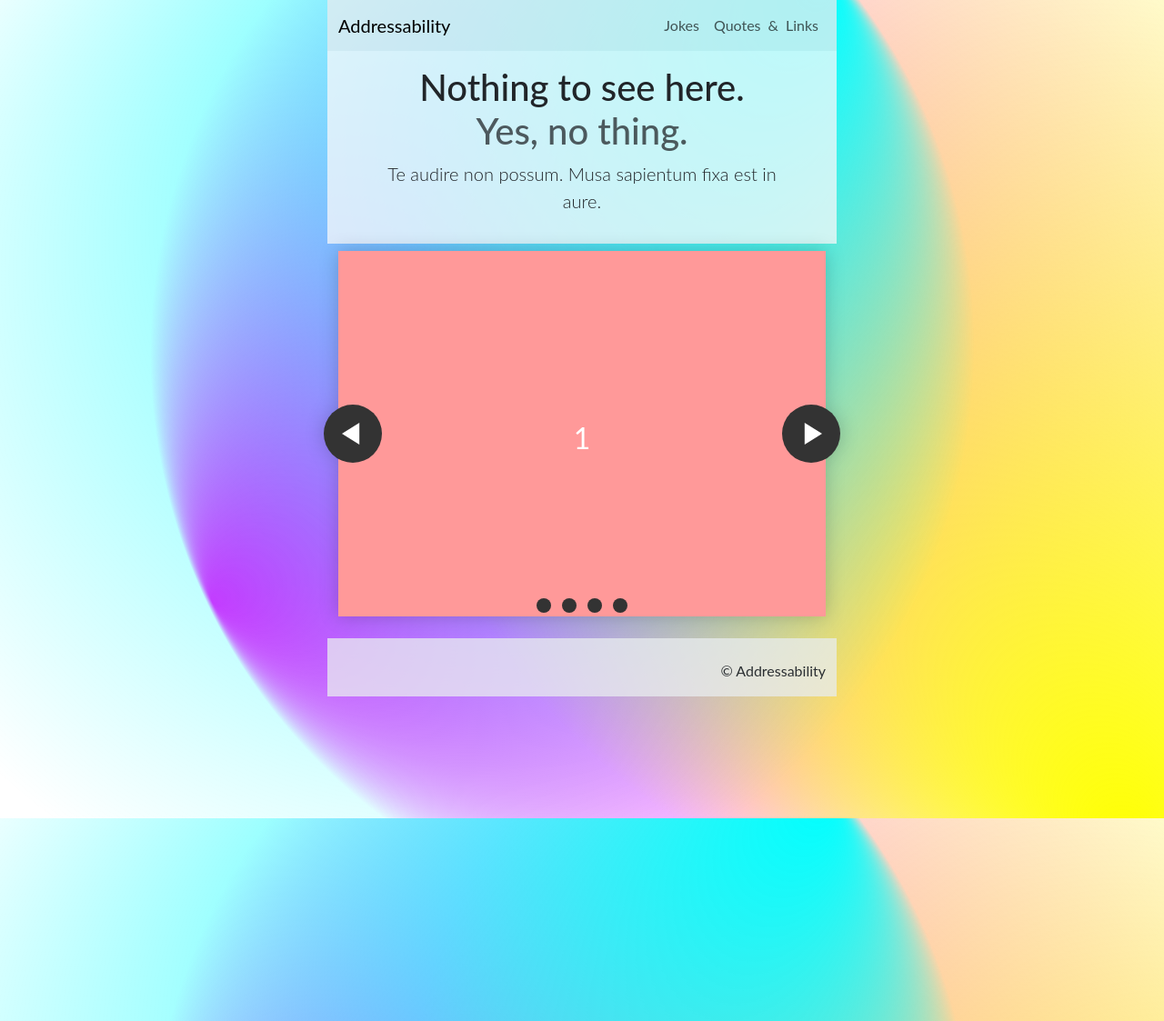
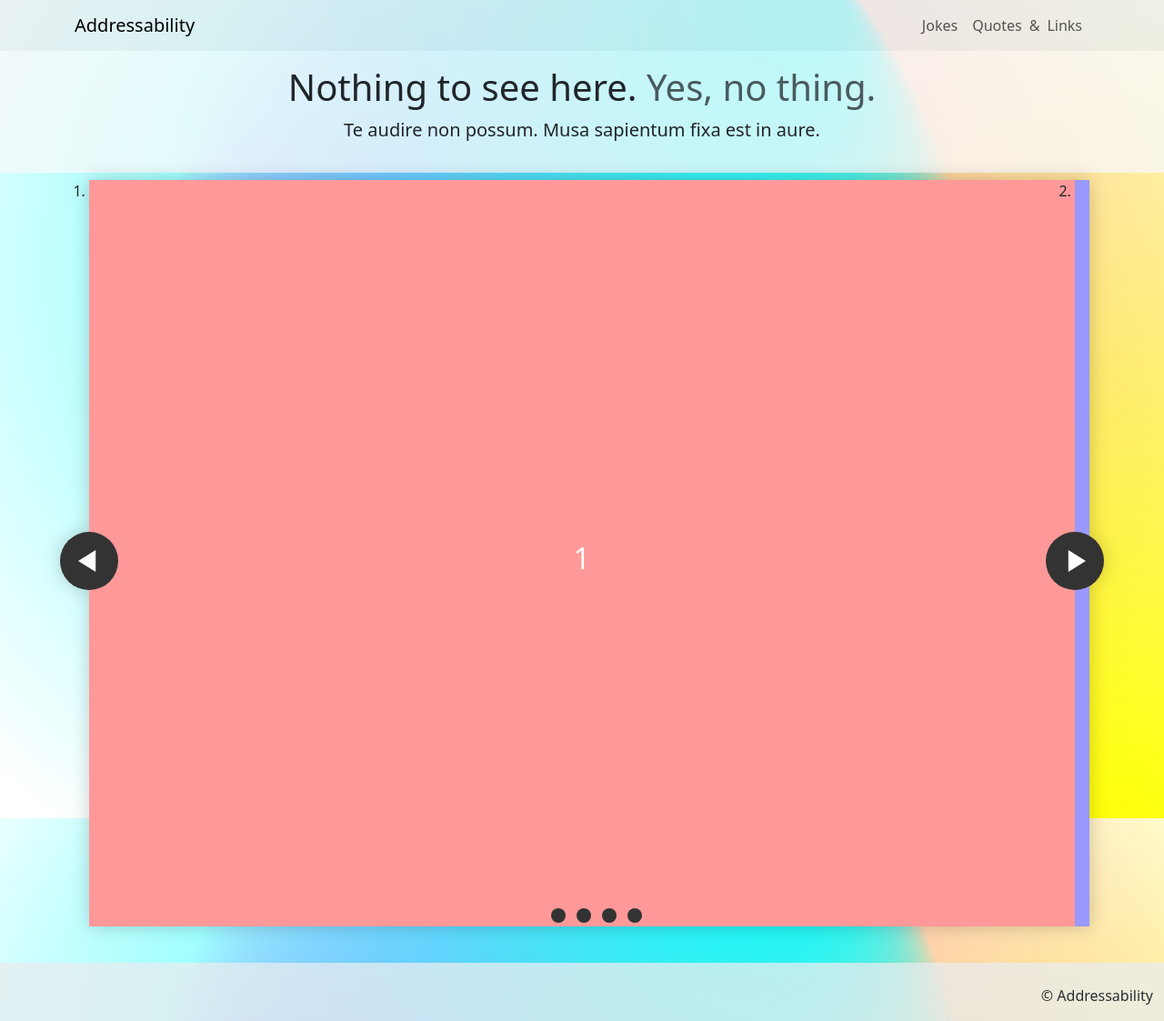
Before and after one commit to raz0x/addressability, a Jekyll site: the page built from index2.html, in a window 1280 px wide. Shown: the whole page at 91% size. Built offline with Jekyll 4.4.1, drawn with Linux system fonts in a browser that asks for light colours.

Commit message:
Update slides.css

```diff
--- a/css/slides.css
+++ b/css/slides.css
@@ -50,44 +50,6 @@
     100% {
         scroll-snap-align: center;
     }
-}
-
-body {
-    max-width: 37.5rem;
-    margin: 0 auto;
-    padding: 0 1.25rem;
-    font-family: 'Lato', sans-serif;
-}
-
-* {
-    box-sizing: border-box;
-    scrollbar-color: transparent transparent;
-    /* thumb and track color */
-    scrollbar-width: 0px;
-}
-
-*::-webkit-scrollbar {
-    width: 0;
-}
-
-*::-webkit-scrollbar-track {
-    background: transparent;
-}
-
-*::-webkit-scrollbar-thumb {
-    background: transparent;
-    border: none;
-}
-
-* {
-    -ms-overflow-style: none;
-}
-
-ol,
-li {
-    list-style: none;
-    margin: 0;
-    padding: 0;
 }
 
 .carousel {
```
